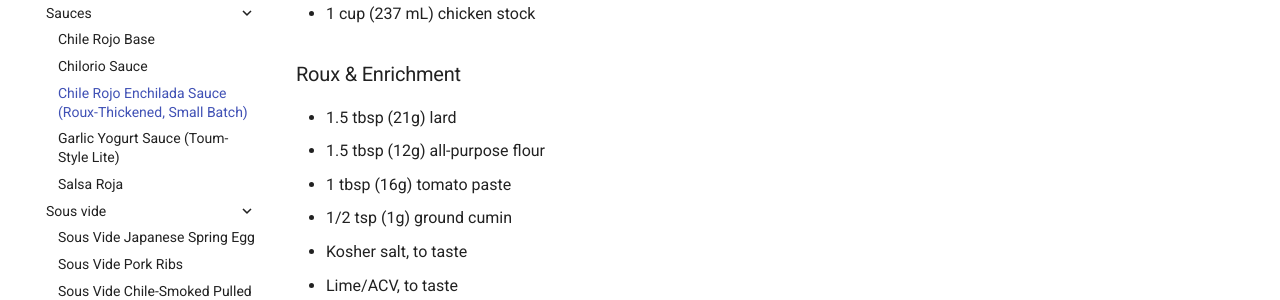
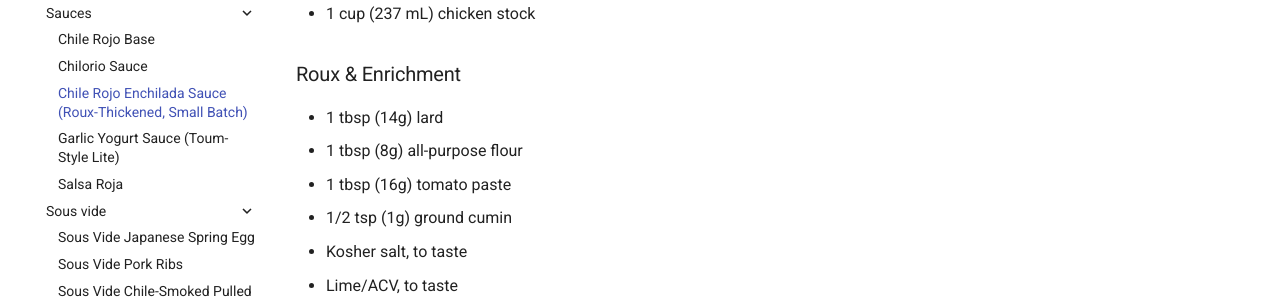
Before and after one commit to normanj9/recipes, an MkDocs documentation site: the page built from docs/recipes/sauces/enchilada-sauce.md, in a window 1280 px wide and 900 px high. Shown: the part 442-742 px from the top of the window. Built offline with MkDocs 1.6.1 and Material for MkDocs 9.7.7, drawn with Linux system fonts in a browser that asks for light colours; comment, search, counter and statistics services are not loaded.

Commit message:
Update enchilada-sauce.md

```diff
--- a/docs/recipes/sauces/enchilada-sauce.md
+++ b/docs/recipes/sauces/enchilada-sauce.md
@@ -8,8 +8,8 @@ _Adapted from the Enchilada Sauce derivative in the Chile Rojo Base recipe on Je
 - 1 cup (237 mL) chicken stock
 
 ### Roux & Enrichment
-- 1.5 tbsp (21g) lard
-- 1.5 tbsp (12g) all-purpose flour
+- 1 tbsp (14g) lard
+- 1 tbsp (8g) all-purpose flour
 - 1 tbsp (16g) tomato paste
 - 1/2 tsp (1g) ground cumin
 - Kosher salt, to taste
```
